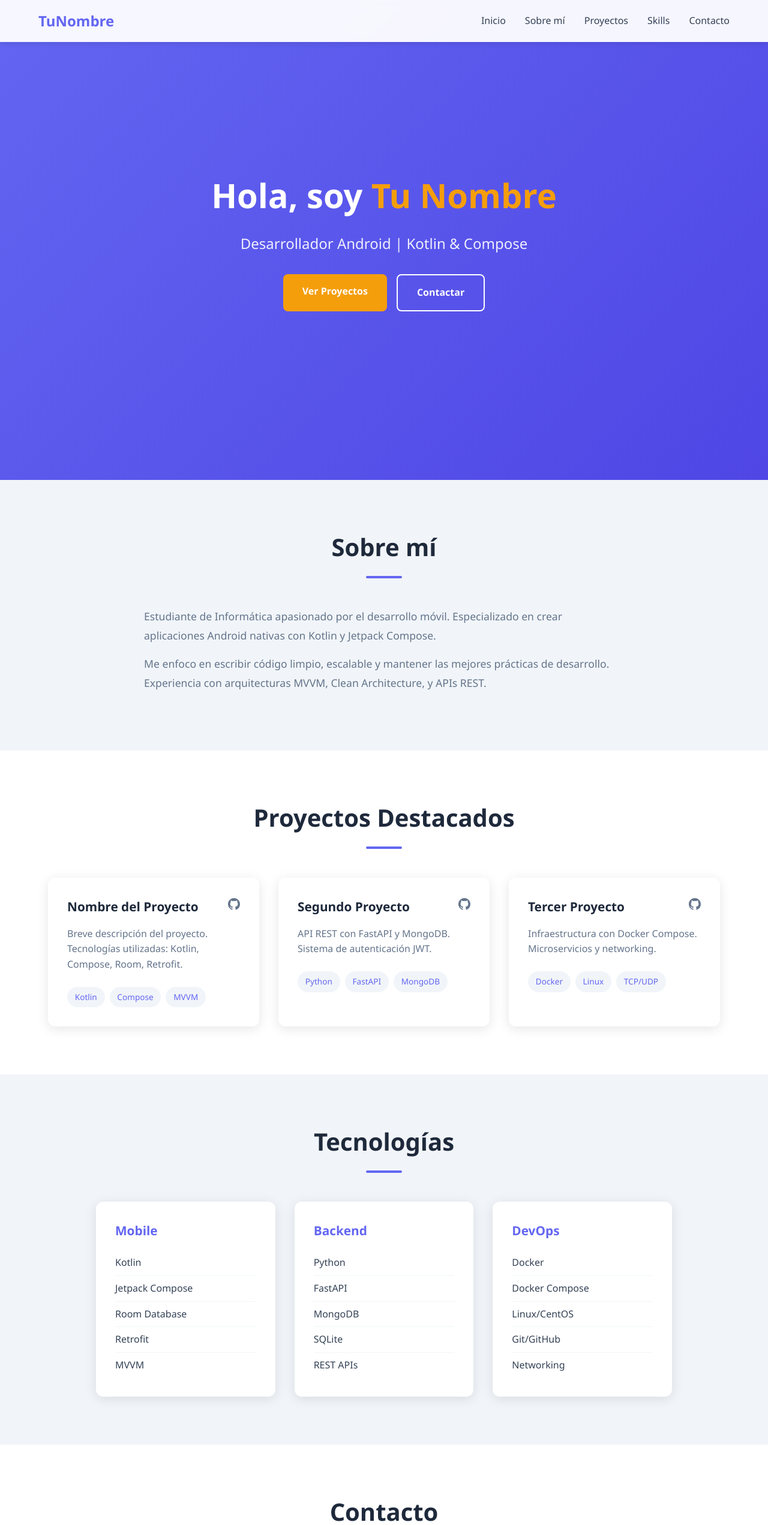
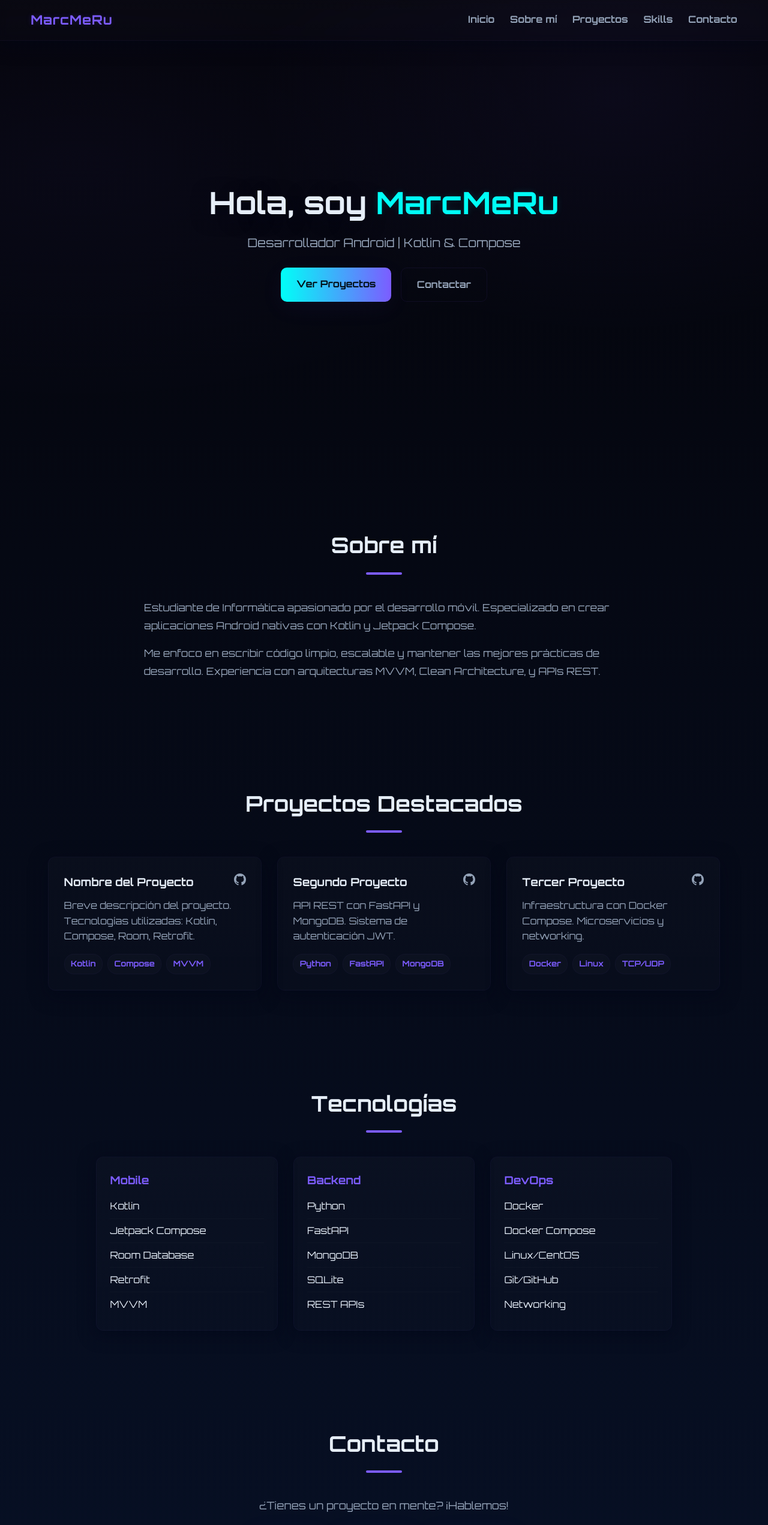
Before and after one commit to marcmeru11/marcmeru11.github.io, a plain HTML site: page index.html in a window 1280 px wide. Shown: the top 2542 px of the page at 60% size. Drawn offline with Linux system fonts and the light colour scheme.

Commit message:
Intento de personalización con IA

```diff
--- a/index.html
+++ b/index.html
@@ -3,14 +3,15 @@
 <head>
     <meta charset="UTF-8">
     <meta name="viewport" content="width=device-width, initial-scale=1.0">
-    <title>Tu Nombre - Portfolio</title>
+    <title>MarcMeRu - Portfolio</title>
+    <link href="https://fonts.googleapis.com/css2?family=Orbitron:wght@400;700&display=swap" rel="stylesheet">
     <link rel="stylesheet" href="style.css">
 </head>
 <body>
     <!-- Header -->
     <header>
         <nav>
-            <div class="logo">TuNombre</div>
+            <div class="logo">MarcMeRu</div>
             <ul class="nav-links">
                 <li><a href="#inicio">Inicio</a></li>
                 <li><a href="#sobre-mi">Sobre mí</a></li>
@@ -29,7 +30,7 @@
     <!-- Hero Section -->
     <section id="inicio" class="hero">
         <div class="hero-content">
-            <h1>Hola, soy <span class="highlight">Tu Nombre</span></h1>
+            <h1>Hola, soy <span class="highlight">MarcMeRu</span></h1>
             <p class="typing-text">Desarrollador Android | Kotlin & Compose</p>
             <div class="cta-buttons">
                 <a href="#proyectos" class="btn-primary">Ver Proyectos</a>
@@ -188,7 +189,7 @@
 
     <!-- Footer -->
     <footer>
-        <p>&copy; 2025 MarcMeru. Hecho con ❤️</p>
+        <p>&copy; 2025 MarcMeRu. Hecho con ❤️</p>
     </footer>
 
     <script src="script.js"></script>
--- a/script.js
+++ b/script.js
@@ -4,14 +4,14 @@ const nav = document.querySelector('.nav-links');
 
 burger.addEventListener('click', () => {
     nav.classList.toggle('active');
-    burger.classList.toggle('active');
+    burger.classList.toggle('open');
 });
 
 // Close menu when clicking on a link
 document.querySelectorAll('.nav-links a').forEach(link => {
     link.addEventListener('click', () => {
         nav.classList.remove('active');
-        burger.classList.remove('active');
+        burger.classList.remove('open');
     });
 });
 
--- a/style.css
+++ b/style.css
@@ -1,401 +1,162 @@
+/* Reset */
 * {
   margin: 0;
   padding: 0;
   box-sizing: border-box;
 }
 
-:root {
-    --primary: #6366f1;
-    --primary-dark: #4f46e5;
-    --secondary: #f59e0b;
-    --dark: #1e293b;
-    --light: #f1f5f9;
-    --text: #334155;
-    --text-light: #64748b;
+/* Theme variables */
+:root{
+  --bg: #060712;
+  --panel: rgba(255,255,255,0.02);
+  --neon-cyan: #00fff7;
+  --neon-violet: #7c5cff;
+  --muted: #94a3b8;
+  --text: #e6eef8;
+  --glass: rgba(255,255,255,0.03);
 }
 
-body {
-    font-family: 'Segoe UI', Tahoma, Geneva, Verdana, sans-serif;
+body{
+  font-family: 'Orbitron', 'Segoe UI', Tahoma, Geneva, Verdana, sans-serif;
+  background: radial-gradient(800px 400px at 10% 10%, rgba(124,92,255,0.04), transparent),
+              linear-gradient(180deg,#04040a 0%, #071025 100%);
+  color: var(--text);
   line-height: 1.6;
-    color: var(--text);
   overflow-x: hidden;
 }
 
-.container {
+.container{
   max-width: 1200px;
   margin: 0 auto;
   padding: 0 20px;
 }
 
-/* Header */
-header {
+/* Header / Nav */
+header{
   position: fixed;
   top: 0;
   width: 100%;
-    background: rgba(255, 255, 255, 0.95);
-    backdrop-filter: blur(10px);
-    box-shadow: 0 2px 10px rgba(0, 0, 0, 0.1);
+  background: linear-gradient(180deg, rgba(255,255,255,0.02), rgba(255,255,255,0.01));
+  backdrop-filter: blur(6px) saturate(120%);
+  box-shadow: 0 6px 30px rgba(2,6,23,0.6);
   z-index: 1000;
+  border-bottom: 1px solid rgba(124,92,255,0.04);
 }
 
-nav {
+nav{
   display: flex;
   justify-content: space-between;
   align-items: center;
-    padding: 1rem 5%;
-    max-width: 1400px;
-    margin: 0 auto;
+  padding: 1rem 4%;
 }
 
-.logo {
-    font-size: 1.5rem;
-    font-weight: bold;
-    color: var(--primary);
+.logo{
+  font-size: 1.35rem;
+  font-weight: 700;
+  color: var(--neon-violet);
+  letter-spacing: 1px;
+  text-shadow: 0 0 10px rgba(124,92,255,0.18), 0 0 30px rgba(0,255,247,0.03);
 }
 
-.nav-links {
+.nav-links{
   display: flex;
+  gap: 1.6rem;
   list-style: none;
-    gap: 2rem;
 }
 
-.nav-links a {
+.nav-links a{
+  color: var(--muted);
   text-decoration: none;
-    color: var(--text);
-    font-weight: 500;
-    transition: color 0.3s;
+  font-weight: 600;
+  transition: color .16s ease, text-shadow .16s ease;
 }
 
-.nav-links a:hover {
-    color: var(--primary);
+.nav-links a:hover{
+  color: var(--neon-cyan);
+  text-shadow: 0 0 8px rgba(0,255,247,0.08);
 }
 
-.burger {
-    display: none;
-    cursor: pointer;
-}
-
-.burger div {
-    width: 25px;
-    height: 3px;
-    background-color: var(--dark);
-    margin: 5px;
-    transition: all 0.3s;
+.burger{display:none; cursor:pointer}
+.burger .line1, .burger .line2, .burger .line3{
+  width:24px;height:3px;background:var(--muted);margin:5px;border-radius:2px;transition:all .18s ease;
 }
 
 /* Hero */
-.hero {
-    min-height: 100vh;
-    display: flex;
-    align-items: center;
-    justify-content: center;
-    background: linear-gradient(135deg, var(--primary) 0%, var(--primary-dark) 100%);
-    color: white;
-    text-align: center;
-    padding: 0 20px;
+.hero{
+  min-height:100vh;display:flex;align-items:center;justify-content:center;text-align:center;padding:0 20px;
+  background: radial-gradient(600px 400px at 80% 20%, rgba(124,92,255,0.06), transparent);
 }
 
-.hero-content h1 {
-    font-size: 3.5rem;
-    margin-bottom: 1rem;
-    animation: fadeInUp 1s;
+.hero-content h1{
+  font-size:3.2rem;margin-bottom:0.6rem;color:var(--text);animation:fadeInUp .9s ease;
+  text-shadow: 0 6px 30px rgba(3,6,23,0.6);
 }
 
-.highlight {
-    color: var(--secondary);
-}
+.highlight{color:var(--neon-cyan);text-shadow:0 0 12px rgba(0,255,247,0.12)}
 
-.typing-text {
-    font-size: 1.5rem;
-    margin-bottom: 2rem;
-    color: rgba(255, 255, 255, 0.9);
-    animation: fadeInUp 1s 0.2s backwards;
-}
+.typing-text{font-size:1.25rem;margin-bottom:1.6rem;color:var(--muted);animation:fadeInUp 1s .2s backwards}
 
-.cta-buttons {
-    display: flex;
-    gap: 1rem;
-    justify-content: center;
-    flex-wrap: wrap;
-    animation: fadeInUp 1s 0.4s backwards;
-}
+.cta-buttons{display:flex;gap:1rem;justify-content:center;flex-wrap:wrap}
 
-.btn-primary, .btn-secondary {
-    padding: 1rem 2rem;
-    border-radius: 8px;
-    text-decoration: none;
-    font-weight: 600;
-    transition: all 0.3s;
-}
-
-.btn-primary {
-    background: var(--secondary);
-    color: white;
-}
-
-.btn-primary:hover {
-    transform: translateY(-2px);
-    box-shadow: 0 10px 25px rgba(0, 0, 0, 0.2);
-}
-
-.btn-secondary {
-    background: transparent;
-    border: 2px solid white;
-    color: white;
-}
-
-.btn-secondary:hover {
-    background: white;
-    color: var(--primary);
-}
+.btn-primary,.btn-secondary{padding:.9rem 1.6rem;border-radius:10px;text-decoration:none;font-weight:700;transition:all .16s ease}
+.btn-primary{background:linear-gradient(90deg,var(--neon-cyan),var(--neon-violet));color:#021018;box-shadow:0 10px 40px rgba(124,92,255,0.06)}
+.btn-primary:hover{transform:translateY(-4px)}
+.btn-secondary{background:transparent;border:1px solid rgba(124,92,255,0.08);color:var(--muted)}
+.btn-secondary:hover{background:rgba(124,92,255,0.04);color:var(--neon-violet)}
 
 /* Sections */
-section {
-    padding: 5rem 0;
-}
+section{padding:5rem 0}
 
-h2 {
-    font-size: 2.5rem;
-    text-align: center;
-    margin-bottom: 3rem;
-    color: var(--dark);
-    position: relative;
-}
-
-h2::after {
-    content: '';
-    display: block;
-    width: 60px;
-    height: 4px;
-    background: var(--primary);
-    margin: 1rem auto 0;
-    border-radius: 2px;
-}
+h2{font-size:2.25rem;text-align:center;margin-bottom:2.5rem;color:var(--text);position:relative}
+h2::after{content:'';display:block;width:60px;height:4px;background:var(--neon-violet);margin:1rem auto 0;border-radius:2px}
 
 /* About */
-.about {
-    background: var(--light);
-}
-
-.about-content {
-    max-width: 800px;
-    margin: 0 auto;
-}
-
-.about-text p {
-    font-size: 1.1rem;
-    margin-bottom: 1rem;
-    color: var(--text-light);
-    line-height: 1.8;
-}
+.about{background:transparent}
+.about-content{max-width:800px;margin:0 auto}
+.about-text p{font-size:1.05rem;color:var(--muted);line-height:1.8;margin-bottom:1rem}
 
 /* Projects */
-.projects-grid {
-    display: grid;
-    grid-template-columns: repeat(auto-fit, minmax(320px, 1fr));
-    gap: 2rem;
-    max-width: 1200px;
-    margin: 0 auto;
-    padding: 0 20px;
-}
-
-.project-card {
-    background: white;
-    border-radius: 12px;
-    padding: 2rem;
-    box-shadow: 0 4px 20px rgba(0, 0, 0, 0.1);
-    transition: transform 0.3s, box-shadow 0.3s;
-}
-
-.project-card:hover {
-    transform: translateY(-5px);
-    box-shadow: 0 8px 30px rgba(0, 0, 0, 0.15);
-}
-
-.project-header {
-    display: flex;
-    justify-content: space-between;
-    align-items: center;
-    margin-bottom: 1rem;
-}
-
-.project-header h3 {
-    color: var(--dark);
-    font-size: 1.3rem;
-}
-
-.project-links a {
-    color: var(--text-light);
-    transition: color 0.3s;
-}
-
-.project-links a:hover {
-    color: var(--primary);
-}
-
-.project-card p {
-    color: var(--text-light);
-    margin-bottom: 1.5rem;
-    line-height: 1.6;
-}
-
-.tech-tags {
-    display: flex;
-    gap: 0.5rem;
-    flex-wrap: wrap;
-}
-
-.tech-tags span {
-    background: var(--light);
-    color: var(--primary);
-    padding: 0.4rem 0.8rem;
-    border-radius: 20px;
-    font-size: 0.85rem;
-    font-weight: 500;
-}
+.projects-grid{display:grid;grid-template-columns:repeat(auto-fit,minmax(300px,1fr));gap:1.6rem;max-width:1200px;margin:0 auto;padding:0 20px}
+.project-card{background:linear-gradient(180deg, var(--panel), rgba(255,255,255,0.01));padding:1.6rem;border-radius:12px;box-shadow:0 8px 30px rgba(2,6,23,0.6);border:1px solid rgba(124,92,255,0.04);transition:transform .18s ease,box-shadow .18s ease}
+.project-card:hover{transform:translateY(-6px);box-shadow:0 18px 60px rgba(124,92,255,0.08),0 8px 30px rgba(0,0,0,0.6)}
+.project-header{display:flex;justify-content:space-between;align-items:center;margin-bottom:.8rem}
+.project-header h3{color:var(--text);font-size:1.15rem}
+.project-links a{color:var(--muted);transition:color .14s ease}
+.project-links a:hover{color:var(--neon-cyan)}
+.project-card p{color:var(--muted);margin-bottom:1rem}
+.tech-tags{display:flex;gap:.5rem;flex-wrap:wrap}
+.tech-tags span{background:rgba(255,255,255,0.02);color:var(--neon-violet);padding:.35rem .65rem;border-radius:16px;font-size:.82rem;font-weight:600;border:1px solid rgba(124,92,255,0.04)}
 
 /* Skills */
-.skills {
-    background: var(--light);
-}
-
-.skills-grid {
-    display: grid;
-    grid-template-columns: repeat(auto-fit, minmax(280px, 1fr));
-    gap: 2rem;
-    max-width: 1000px;
-    margin: 0 auto;
-    padding: 0 20px;
-}
-
-.skill-card {
-    background: white;
-    padding: 2rem;
-    border-radius: 12px;
-    box-shadow: 0 4px 20px rgba(0, 0, 0, 0.1);
-}
-
-.skill-card h3 {
-    color: var(--primary);
-    margin-bottom: 1rem;
-    font-size: 1.3rem;
-}
-
-.skill-card ul {
-    list-style: none;
-}
-
-.skill-card li {
-    padding: 0.5rem 0;
-    color: var(--text);
-    border-bottom: 1px solid var(--light);
-}
-
-.skill-card li:last-child {
-    border-bottom: none;
-}
+.skills{background:transparent}
+.skills-grid{display:grid;grid-template-columns:repeat(auto-fit,minmax(260px,1fr));gap:1.6rem;max-width:1000px;margin:0 auto;padding:0 20px}
+.skill-card{background:linear-gradient(180deg,var(--panel),rgba(255,255,255,0.01));padding:1.4rem;border-radius:12px;box-shadow:0 6px 28px rgba(2,6,23,0.6);border:1px solid rgba(124,92,255,0.04)}
+.skill-card h3{color:var(--neon-violet);margin-bottom:.6rem;font-size:1.15rem}
+.skill-card ul{list-style:none}
+.skill-card li{padding:.45rem 0;color:var(--text);border-bottom:1px solid rgba(255,255,255,0.02)}
+.skill-card li:last-child{border-bottom:none}
 
 /* Contact */
-.contact {
-    text-align: center;
-}
+.contact{ text-align:center }
+.contact p{font-size:1.1rem;color:var(--muted);margin-bottom:1.25rem}
+.contact-links{display:flex;gap:1rem;justify-content:center;flex-wrap:wrap}
+.contact-btn{display:inline-flex;align-items:center;gap:.6rem;padding:.85rem 1.4rem;background:linear-gradient(90deg,var(--neon-cyan),var(--neon-violet));color:#021018;text-decoration:none;border-radius:10px;font-weight:700;transition:transform .16s ease;box-shadow:0 10px 40px rgba(124,92,255,0.06)}
+.contact-btn:hover{transform:translateY(-4px)}
 
-.contact p {
-    font-size: 1.2rem;
-    color: var(--text-light);
-    margin-bottom: 2rem;
-}
-
-.contact-links {
-    display: flex;
-    gap: 1.5rem;
-    justify-content: center;
-    flex-wrap: wrap;
-}
-
-.contact-btn {
-    display: inline-flex;
-    align-items: center;
-    gap: 0.5rem;
-    padding: 1rem 2rem;
-    background: var(--primary);
-    color: white;
-    text-decoration: none;
-    border-radius: 8px;
-    font-weight: 600;
-    transition: all 0.3s;
-}
-
-.contact-btn:hover {
-    background: var(--primary-dark);
-    transform: translateY(-2px);
-    box-shadow: 0 8px 20px rgba(0, 0, 0, 0.2);
-}
-
-/* Footer */
-footer {
-    background: var(--dark);
-    color: white;
-    text-align: center;
-    padding: 2rem;
-}
+footer{background:transparent;color:var(--muted);text-align:center;padding:2rem;border-top:1px solid rgba(124,92,255,0.03)}
 
 /* Animations */
-@keyframes fadeInUp {
-    from {
-        opacity: 0;
-        transform: translateY(30px);
-    }
-    to {
-        opacity: 1;
-        transform: translateY(0);
-    }
-}
+@keyframes fadeInUp{from{opacity:0;transform:translateY(18px)}to{opacity:1;transform:translateY(0)}}
 
 /* Responsive */
-@media screen and (max-width: 768px) {
-    .nav-links {
-        position: fixed;
-        right: -100%;
-        top: 70px;
-        flex-direction: column;
-        background-color: white;
-        width: 100%;
-        text-align: center;
-        transition: 0.3s;
-        box-shadow: 0 10px 27px rgba(0, 0, 0, 0.05);
-        padding: 2rem 0;
+@media (max-width:768px){
+  .nav-links{position:fixed;right:-100%;top:64px;flex-direction:column;background:#050510;width:100%;text-align:center;transition:right .22s ease;box-shadow:0 10px 27px rgba(0,0,0,0.5);padding:2rem 0}
+  .nav-links.active{right:0}
+  .burger{display:block}
+  .burger.open .line1{transform:rotate(-45deg) translate(-4px,6px)}
+  .burger.open .line2{opacity:0}
+  .burger.open .line3{transform:rotate(45deg) translate(-4px,-6px)}
+  .hero-content h1{font-size:1.6rem}
+  .typing-text{font-size:1rem}
+  h2{font-size:1.6rem}
 }
-
-    .nav-links.active {
-        right: 0;
-    }
-
-    .burger {
-        display: block;
-    }
-
-    .burger.active .line1 {
-        transform: rotate(-45deg) translate(-5px, 6px);
-    }
-
-    .burger.active .line2 {
-        opacity: 0;
-    }
-
-    .burger.active .line3 {
-        transform: rotate(45deg) translate(-5px, -6px);
-    }
-
-    .hero-content h1 {
-        font-size: 2rem;
-    }
-
-    .typing-text {
-        font-size: 1.2rem;
-    }
-
-    h2 {
-        font-size: 2rem;
-    }
-}
```
Lines whose indentation alone changed are shown as unchanged.
